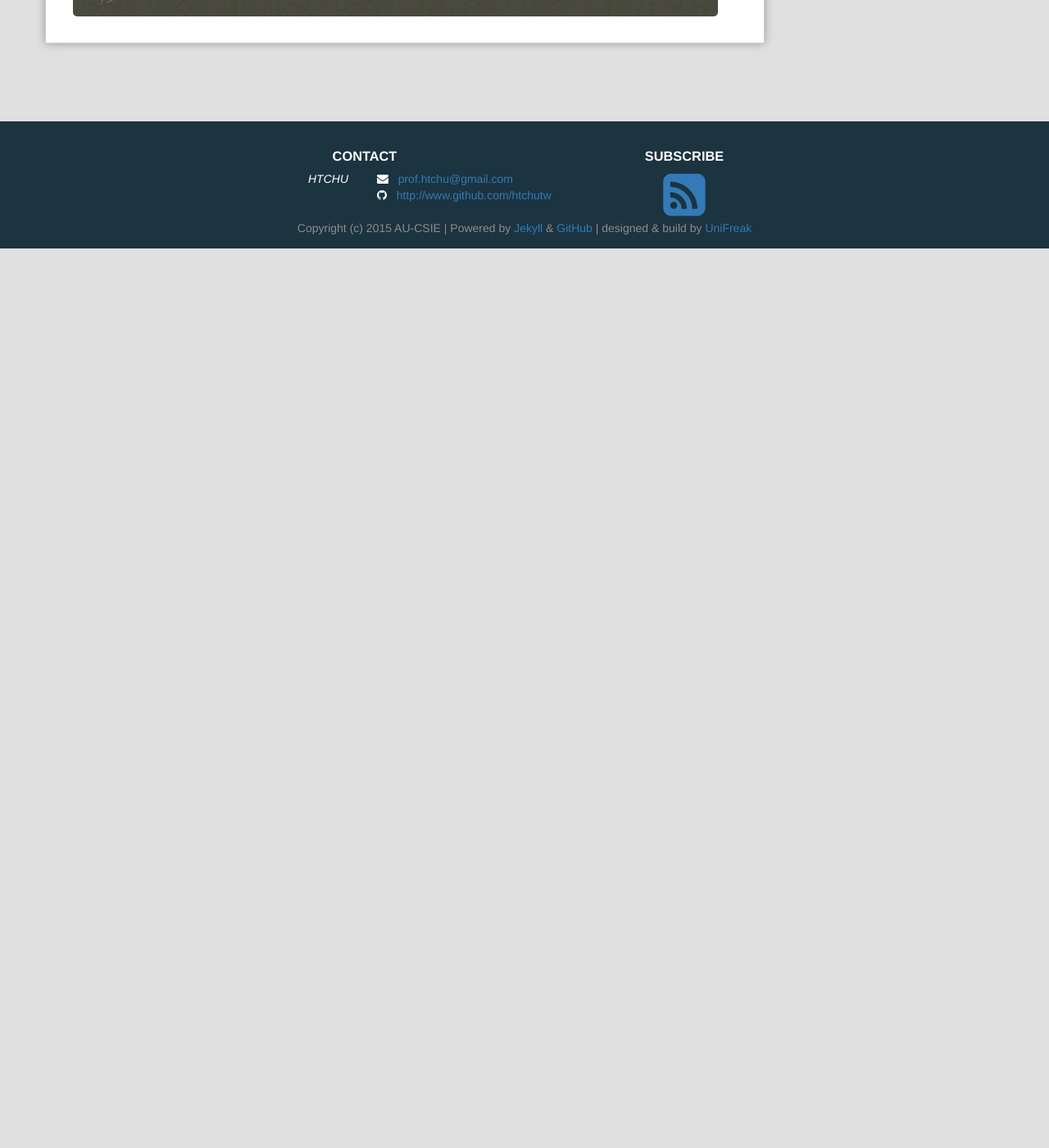
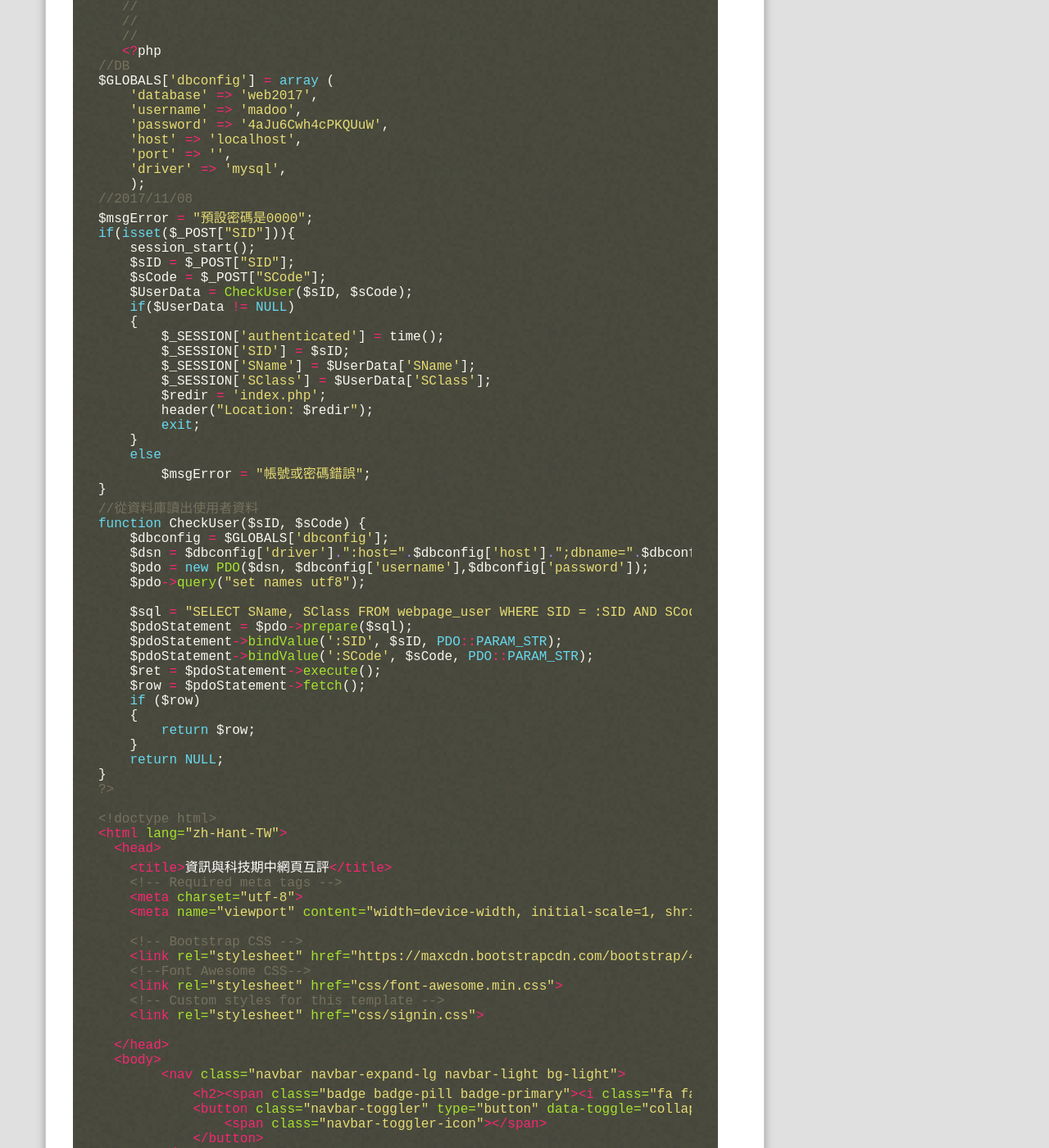
Before and after one commit to wily125/webcourse, a Jekyll site: the page built from _posts/2017-11-22-Class10.md, in a window 1280 px wide and 1400 px high, scrolled down 1152 px. Shown: the whole window at 82% size. Built offline with Jekyll 4.4.1, drawn with Linux system fonts in a browser that asks for light colours; Markdown is read by kramdown in place of the engine named in the settings; comment, search, counter and statistics services are not loaded; before the commit the page ends 1455 px from its top, so only the background shows below that; some of the changed text lies outside the part shown.

Commit message:
Update 2017-11-22-Class10.md

````diff
--- a/_posts/2017-11-22-Class10.md
+++ b/_posts/2017-11-22-Class10.md
@@ -12,7 +12,9 @@ github帳號及使用github做blog。。
 # 課程目標
 - Github 帳號/介面/指令
 - Github pages/Jekyll
-
+- 練習PHP資料庫
+- 帳號密碼登入
+- 學習響應式網頁
 # 我的學習
 
 ##Github
@@ -33,6 +35,105 @@ github帳號及使用github做blog。。
    //
    //
    //
+   <?php
+//DB
+$GLOBALS['dbconfig'] = array (
+    'database' => 'web2017',
+    'username' => 'madoo',
+    'password' => '4aJu6Cwh4cPKQUuW',
+    'host' => 'localhost',
+    'port' => '',
+    'driver' => 'mysql',
+    );
+//2017/11/08
+$msgError = "預設密碼是0000";
+if(isset($_POST["SID"])){
+    session_start();
+    $sID = $_POST["SID"];
+    $sCode = $_POST["SCode"];
+    $UserData = CheckUser($sID, $sCode);
+    if($UserData != NULL)
+    {
+        $_SESSION['authenticated'] = time();
+        $_SESSION['SID'] = $sID;
+        $_SESSION['SName'] = $UserData['SName'];
+        $_SESSION['SClass'] = $UserData['SClass'];
+        $redir = 'index.php';
+        header("Location: $redir");
+        exit;
+    }
+    else
+        $msgError = "帳號或密碼錯誤";
+}
+//從資料庫讀出使用者資料
+function CheckUser($sID, $sCode) {
+    $dbconfig = $GLOBALS['dbconfig'];
+    $dsn = $dbconfig['driver'].":host=".$dbconfig['host'].";dbname=".$dbconfig['database'];
+    $pdo = new PDO($dsn, $dbconfig['username'],$dbconfig['password']);
+    $pdo->query("set names utf8");
+
+    $sql = "SELECT SName, SClass FROM webpage_user WHERE SID = :SID AND SCode =:SCode";
+    $pdoStatement = $pdo->prepare($sql);
+    $pdoStatement->bindValue(':SID', $sID, PDO::PARAM_STR);
+    $pdoStatement->bindValue(':SCode', $sCode, PDO::PARAM_STR);
+    $ret = $pdoStatement->execute();
+    $row = $pdoStatement->fetch();
+    if ($row)
+    {
+        return $row;
+    }
+    return NULL;
+}
+?>
+
+<!doctype html>
+<html lang="zh-Hant-TW">
+  <head>
+    <title>資訊與科技期中網頁互評</title>
+    <!-- Required meta tags -->
+    <meta charset="utf-8">
+    <meta name="viewport" content="width=device-width, initial-scale=1, shrink-to-fit=no">
+
+    <!-- Bootstrap CSS -->
+    <link rel="stylesheet" href="https://maxcdn.bootstrapcdn.com/bootstrap/4.0.0-beta.2/css/bootstrap.min.css" integrity="sha384-PsH8R72JQ3SOdhVi3uxftmaW6Vc51MKb0q5P2rRUpPvrszuE4W1povHYgTpBfshb" crossorigin="anonymous">
+    <!--Font Awesome CSS-->
+    <link rel="stylesheet" href="css/font-awesome.min.css">
+    <!-- Custom styles for this template -->
+    <link rel="stylesheet" href="css/signin.css">
+
+  </head>
+  <body>
+        <nav class="navbar navbar-expand-lg navbar-light bg-light">
+            <h2><span class="badge badge-pill badge-primary"><i class="fa fa-graduation-cap" aria-hidden="true"></i>資訊與科技期中網頁互評</span></h2>
+            <button class="navbar-toggler" type="button" data-toggle="collapse" data-target="#navbarSupportedContent" aria-controls="navbarSupportedContent" aria-expanded="false" aria-label="Toggle navigation">
+                <span class="navbar-toggler-icon"></span>
+            </button>
+        </nav>
+    <div class="container">
+        <form class="form-signin" method="POST" action="login.php">
+        <h3><span class="badge badge-info"><i class="fa fa-keyboard-o" aria-hidden="true"></i>用您的學號登入...</span></h3>
+        <label for="inputEmail" class="sr-only">學號</label>
+        <input name="SID" type="text" id="inputEmail" class="form-control" placeholder="10501001(學號)" required autofocus>
+        <label for="inputPassword" class="sr-only">密碼(都是0000)</label>
+        <input name="SCode" type="password" id="inputPassword" class="form-control" placeholder="0000(密碼)" required>
+        <div class="checkbox">
+            <label>
+            <input type="checkbox" value="remember-me"> 記得我, <?php echo $msgError;?>
+            </label>
+        </div>
+        <button class="btn btn-lg btn-primary btn-block" type="submit">登入投票</button>
+        </form>
+
+    </div>
+
+
+    <!-- Optional JavaScript -->
+    <!-- jQuery first, then Popper.js, then Bootstrap JS -->
+    <script src="https://code.jquery.com/jquery-3.2.1.slim.min.js" integrity="sha384-KJ3o2DKtIkvYIK3UENzmM7KCkRr/rE9/Qpg6aAZGJwFDMVNA/GpGFF93hXpG5KkN" crossorigin="anonymous"></script>
+    <script src="https://cdnjs.cloudflare.com/ajax/libs/popper.js/1.12.3/umd/popper.min.js" integrity="sha384-vFJXuSJphROIrBnz7yo7oB41mKfc8JzQZiCq4NCceLEaO4IHwicKwpJf9c9IpFgh" crossorigin="anonymous"></script>
+    <script src="https://maxcdn.bootstrapcdn.com/bootstrap/4.0.0-beta.2/js/bootstrap.min.js" integrity="sha384-alpBpkh1PFOepccYVYDB4do5UnbKysX5WZXm3XxPqe5iKTfUKjNkCk9SaVuEZflJ" crossorigin="anonymous"></script>
+  </body>
+</html>
 ?>
 ```
 
````
